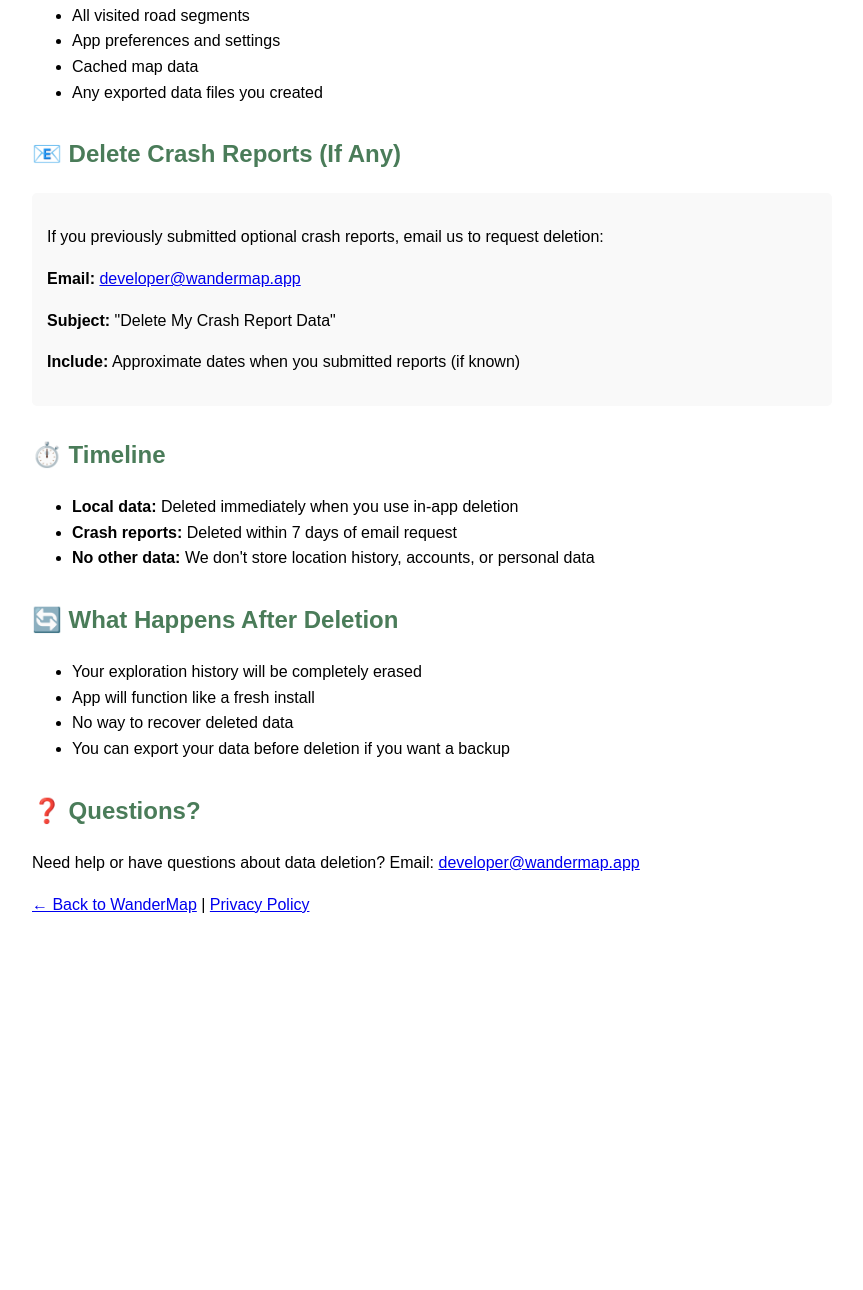
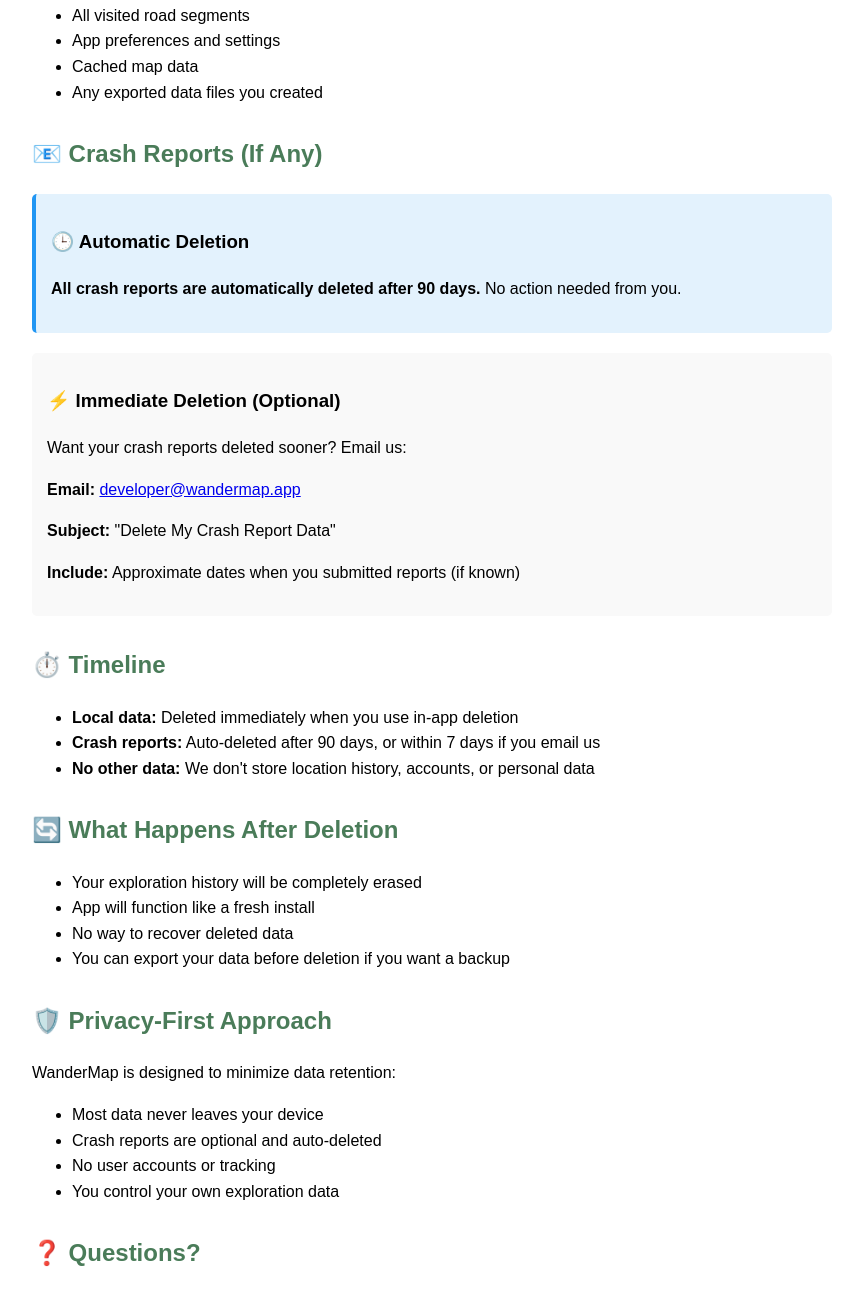
Before and after one commit to WanderMapDev/wandermap.app, a plain HTML site: page delete-data.html in a window 1280 px wide. Shown: the part 575-1865 px from the top of the page, without its empty margins (208-1071 px from the left). Before the commit the page ends 1528 px from the top, so only its background shows below. Drawn offline with Linux system fonts and the light colour scheme.

Commit message:
Update delete-data.html

```diff
--- a/delete-data.html
+++ b/delete-data.html
@@ -10,6 +10,7 @@
         h2 { color: #4a7c59; margin-top: 30px; }
         .step { background: #f9f9f9; padding: 15px; margin: 15px 0; border-radius: 5px; }
         .highlight { background: #e8f5e8; padding: 15px; border-radius: 5px; margin: 20px 0; }
+        .auto-delete { background: #e3f2fd; padding: 15px; border-radius: 5px; margin: 20px 0; border-left: 4px solid #2196f3; }
     </style>
 </head>
 <body>
@@ -35,9 +36,15 @@
         <li>Any exported data files you created</li>
     </ul>
 
-    <h2>📧 Delete Crash Reports (If Any)</h2>
+    <h2>📧 Crash Reports (If Any)</h2>
+    <div class="auto-delete">
+        <h3>🕒 Automatic Deletion</h3>
+        <p><strong>All crash reports are automatically deleted after 90 days.</strong> No action needed from you.</p>
+    </div>
+
     <div class="step">
-        <p>If you previously submitted optional crash reports, email us to request deletion:</p>
+        <h3>⚡ Immediate Deletion (Optional)</h3>
+        <p>Want your crash reports deleted sooner? Email us:</p>
         <p><strong>Email:</strong> <a href="mailto:developer@wandermap.app?subject=Delete My Crash Report Data">developer@wandermap.app</a></p>
         <p><strong>Subject:</strong> "Delete My Crash Report Data"</p>
         <p><strong>Include:</strong> Approximate dates when you submitted reports (if known)</p>
@@ -46,7 +53,7 @@
     <h2>⏱️ Timeline</h2>
     <ul>
         <li><strong>Local data:</strong> Deleted immediately when you use in-app deletion</li>
-        <li><strong>Crash reports:</strong> Deleted within 7 days of email request</li>
+        <li><strong>Crash reports:</strong> Auto-deleted after 90 days, or within 7 days if you email us</li>
         <li><strong>No other data:</strong> We don't store location history, accounts, or personal data</li>
     </ul>
 
@@ -58,6 +65,15 @@
         <li>You can export your data before deletion if you want a backup</li>
     </ul>
 
+    <h2>🛡️ Privacy-First Approach</h2>
+    <p>WanderMap is designed to minimize data retention:</p>
+    <ul>
+        <li>Most data never leaves your device</li>
+        <li>Crash reports are optional and auto-deleted</li>
+        <li>No user accounts or tracking</li>
+        <li>You control your own exploration data</li>
+    </ul>
+
     <h2>❓ Questions?</h2>
     <p>Need help or have questions about data deletion? Email: <a href="mailto:developer@wandermap.app">developer@wandermap.app</a></p>
 
```
